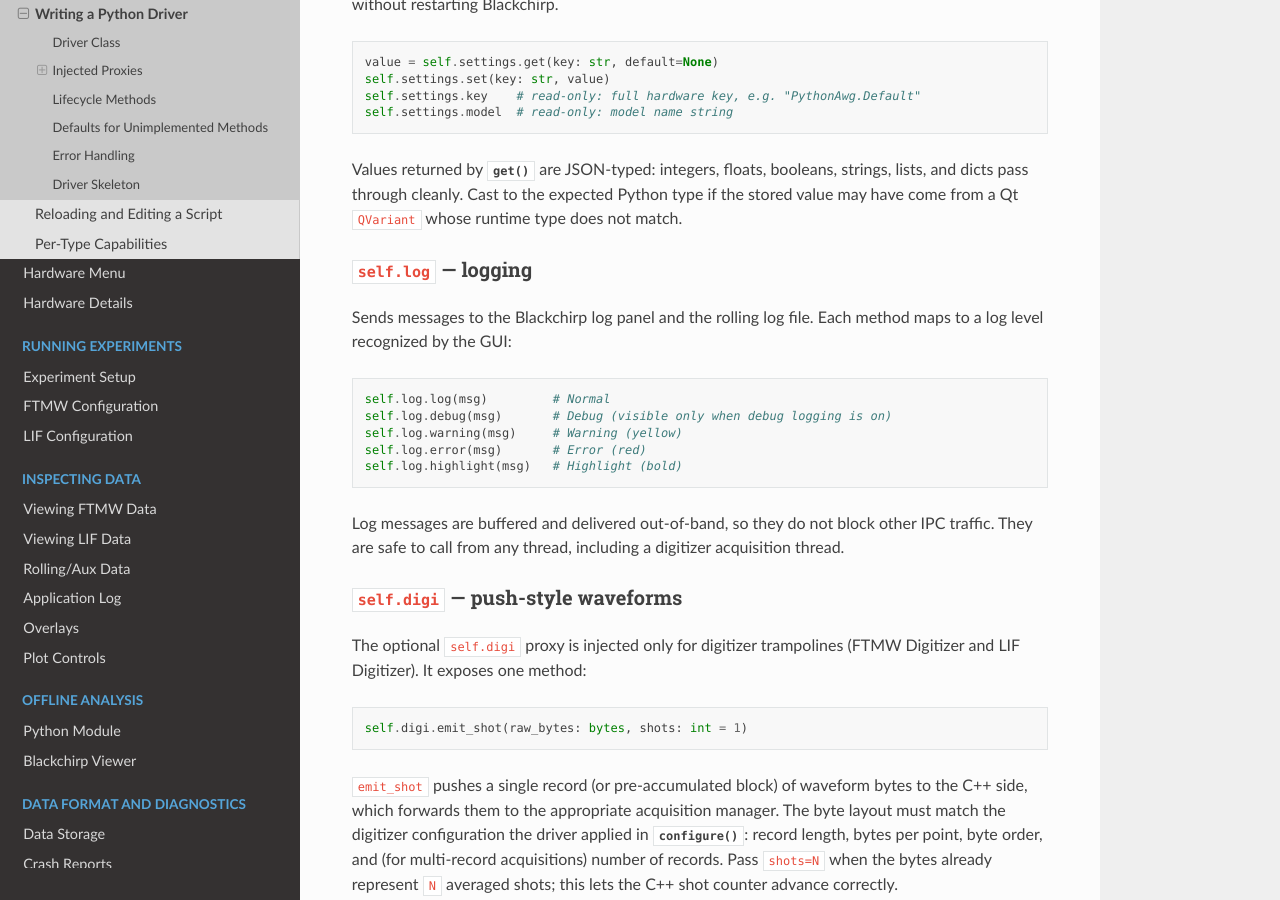
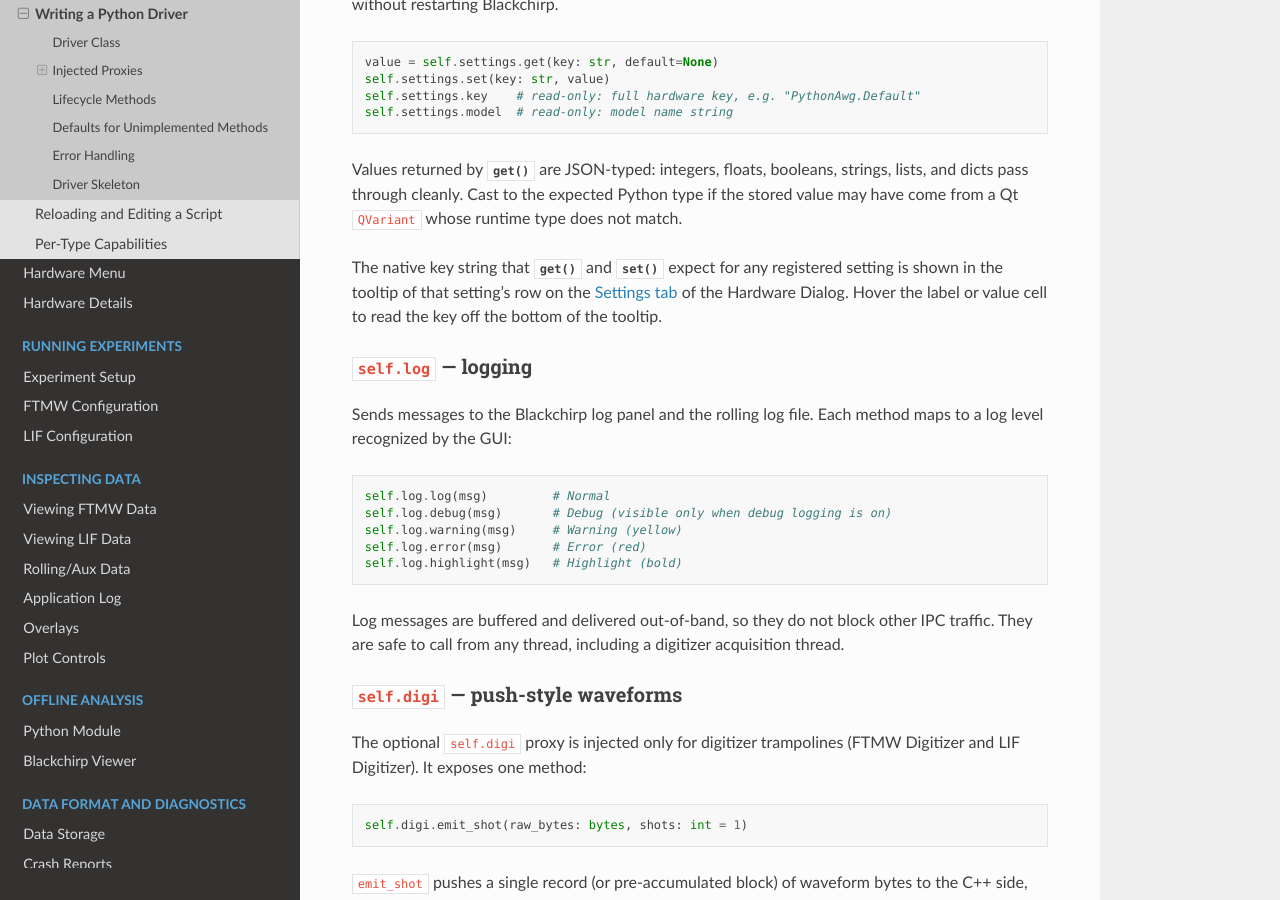
Before and after one commit to kncrabtree/blackchirp, a Sphinx documentation site: the page built from doc/source/user_guide/python_hardware/writing_a_driver.rst, in a window 1280 px wide and 900 px high, scrolled down 1323 px. Built offline with Sphinx 7.4.7 and the Read the Docs theme 3.1.0, drawn with Linux system fonts in a browser that asks for light colours.

Commit message:
Show the native settings key in each Hardware Dialog tooltip
Python hardware drivers read and write hardware settings through the
self.settings proxy, which addresses values by their registered key
strings. Those keys are not otherwise visible to a driver author: the
Hardware Dialog displays each setting's human label and tooltip
description but never the key. Append the key as a second tooltip
line so a driver author can hover over the row in the Settings tab
to read off the exact string to hand to self.settings.get / .set.

Document the convention on both ends: the Python hardware guide's
self.settings section points at the Settings tab as the place to
read the keys, and the Hardware Dialog's Settings-tab section notes
that the tooltip exposes the SettingsStorage / self.settings key.

Co-Authored-By: Claude Opus 4.7 (1M context) <noreply@anthropic.com>

```diff
--- a/doc/source/user_guide/hwdialog.rst
+++ b/doc/source/user_guide/hwdialog.rst
@@ -95,6 +95,12 @@ The screenshot above shows the Advanced sub-tab for the PulseGenerator;
 the Settings sub-tab would render the Required and Important groups
 described below.
 
+Each row's tooltip shows the registered description followed by the
+native settings key on its own line (``Key: <key>``). The key is the
+string passed to ``self.settings.get`` / ``self.settings.set`` from a
+:doc:`Python hardware driver <python_hardware/writing_a_driver>` and
+to ``SettingsStorage::get`` / ``set`` from C++.
+
 **Required**
    Parameters that must be set correctly at profile creation time (for
    example, the number of digitizer input channels or the AWG output
--- a/doc/source/user_guide/python_hardware/writing_a_driver.rst
+++ b/doc/source/user_guide/python_hardware/writing_a_driver.rst
@@ -103,6 +103,12 @@ Values returned by :meth:`get` are JSON-typed: integers, floats,
 booleans, strings, lists, and dicts pass through cleanly. Cast to the
 expected Python type if the stored value may have come from a Qt
 ``QVariant`` whose runtime type does not match.
+
+The native key string that :meth:`get` and :meth:`set` expect for any
+registered setting is shown in the tooltip of that setting's row on
+the :ref:`Settings tab <hwdialog-settings>` of the Hardware Dialog.
+Hover the label or value cell to read the key off the bottom of the
+tooltip.
 
 .. _python-hardware-log-proxy:
 
```
Also changed, not shown: 1 other file.
